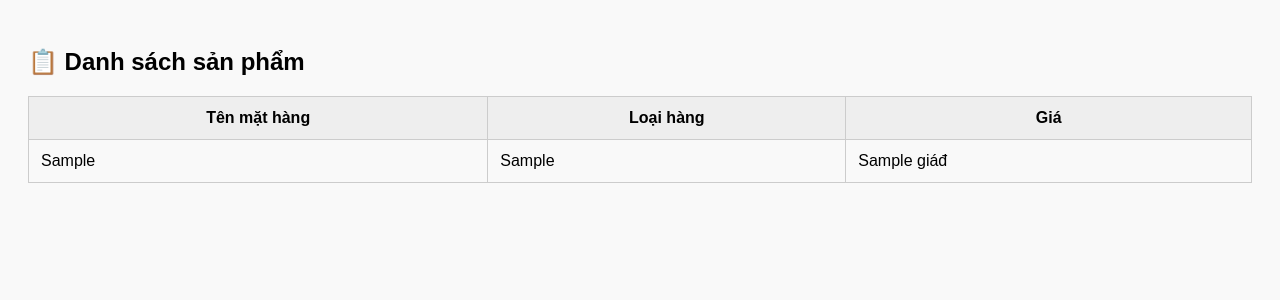
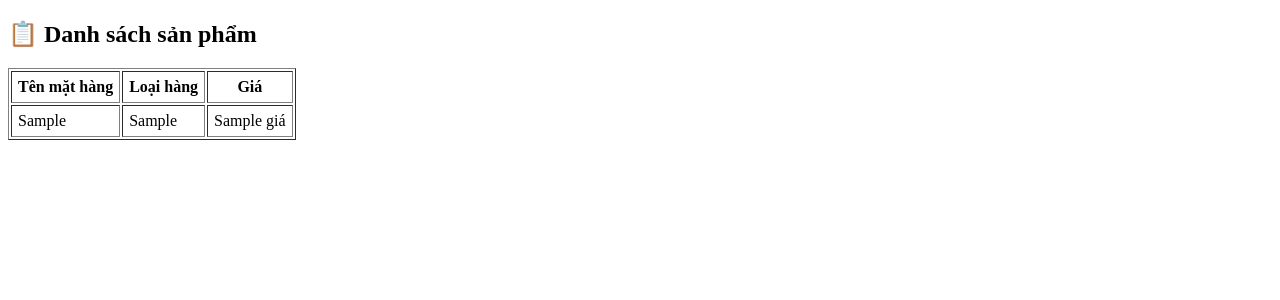
Before and after one commit to AN-dt725/H48, a Flask app: template templates/tatca.html in a window 1280 px wide. Shown: the top 300 px of the page. Run offline with Flask 3, Linux system fonts and the light colour scheme; the template is opened without the code that fills it: most values are stand-ins (such as "Sample title", 1, 10 or a date in 2020).

Commit message:
Update tatca.html

```diff
--- a/templates/tatca.html
+++ b/templates/tatca.html
@@ -2,25 +2,24 @@
 <html lang="vi">
 <head>
     <meta charset="UTF-8">
-  <title>Tất cả sản phẩm | H48</title>
-  <meta name="viewport" content="width=device-width, initial-scale=1">
-  <style>
-    body { font-family: sans-serif; padding: 20px; background: #f9f9f9; }
-    table { width: 100%; border-collapse: collapse; margin-top: 20px; }
-    th, td { border: 1px solid #ccc; padding: 12px; }
-    th { background: #eee; }
-  </style>
+    <title>Danh sách sản phẩm</title>
 </head>
 <body>
     <h2>📋 Danh sách sản phẩm</h2>
-  <table>
-    <thead><tr><th>Tên mặt hàng</th><th>Loại hàng</th><th>Giá</th></tr></thead>
+    <table border="1" cellpadding="6">
+        <thead>
+            <tr>
+                <th>Tên mặt hàng</th>
+                <th>Loại hàng</th>
+                <th>Giá</th>
+            </tr>
+        </thead>
         <tbody>
         {% for i, row in data.iterrows() %}
             <tr>
-        <td>{{ row["Tên mặt hàng"] }}</td>
-        <td>{{ row["Loại hàng"] }}</td>
-        <td>{{ row["Giá"] }}đ</td>
+                <td>{{ row['Tên mặt hàng'] }}</td>
+                <td>{{ row['Loại hàng'] }}</td>
+                <td>{{ row['Giá'] }}</td>
             </tr>
         {% endfor %}
         </tbody>
```
Lines whose indentation alone changed are shown as unchanged.
